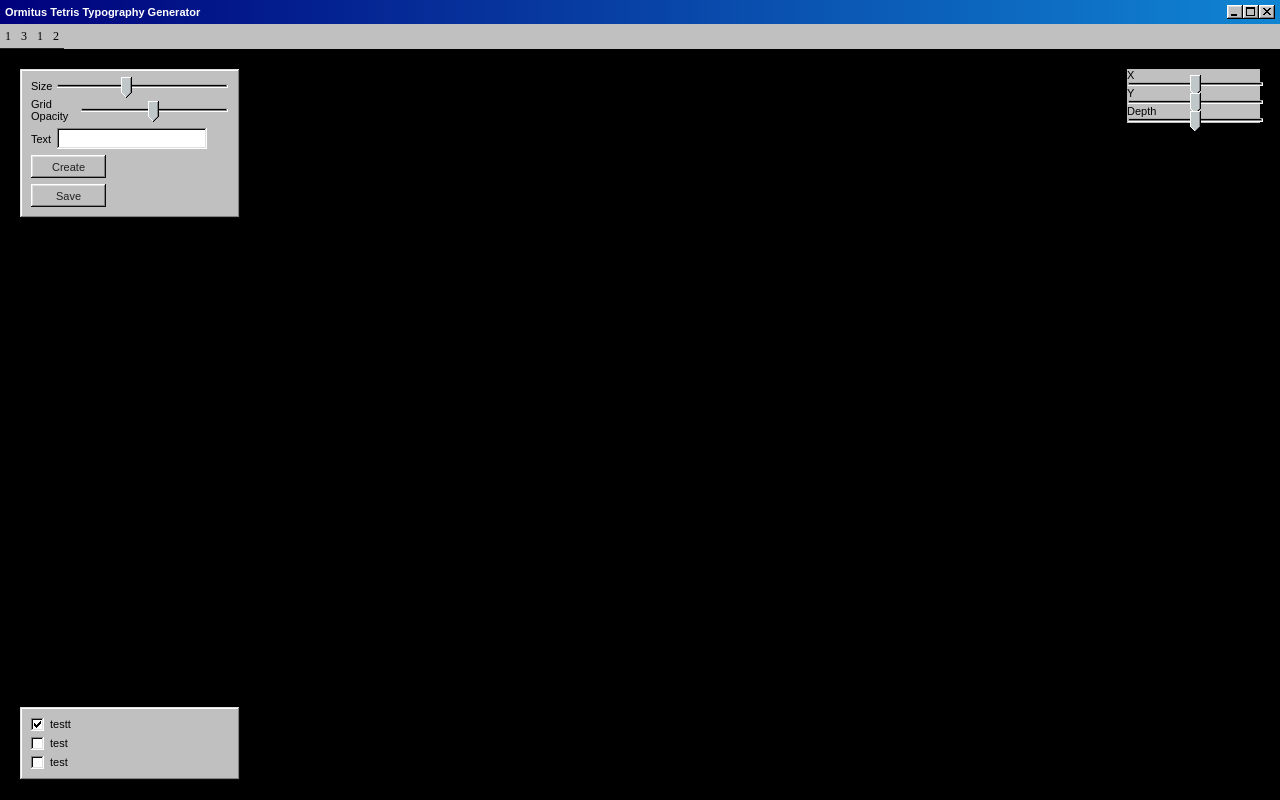
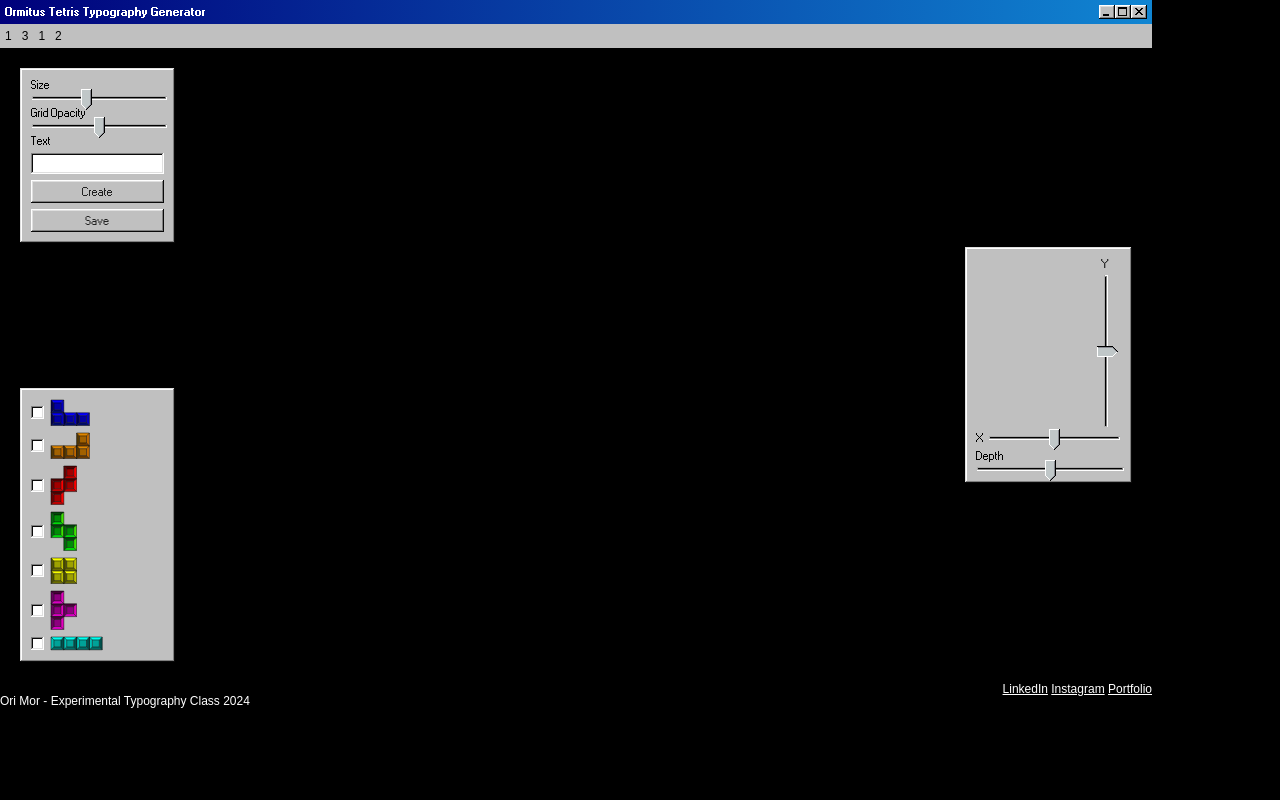
Before and after one commit to IddoSadeh/alephBetTetris, a plain HTML site: page index.html in a window 1280 px wide. Drawn offline with Linux system fonts and the light colour scheme; a web font is replaced by a local one.

Commit message:
non functional beta

```diff
--- a/98.css
+++ b/98.css
@@ -620,7 +620,6 @@ input[type="range"]::-moz-range-track {
   box-shadow: 1px 0 0 white, 1px 1px 0 white, 0 1px 0 white, -1px 0 0 darkgrey,
     -1px -1px 0 darkgrey, 0 -1px 0 darkgrey, -1px 1px 0 white, 1px -1px darkgrey;
 }
-
 .is-vertical {
   display: inline-block;
   width: 4px;
@@ -631,43 +630,34 @@ input[type="range"]::-moz-range-track {
 .is-vertical > input[type="range"] {
   width: 150px;
   height: 4px;
-  margin: 0 calc(var(--grouped-element-spacing) + var(--range-spacing)) 0
-    var(--range-spacing);
+  margin: 0 calc(var(--grouped-element-spacing) + var(--range-spacing)) 0 var(--range-spacing);
   transform-origin: left;
   transform: rotate(270deg) translateX(calc(-50% + var(--element-spacing)));
+  /* Ensures the slider is vertical and adjusted properly */
 }
 
-.is-vertical > input[type="range"]::-webkit-slider-runnable-track {
+/* The runnability track styling for WebKit and Mozilla browsers */
+.is-vertical > input[type="range"]::-webkit-slider-runnable-track,
+.is-vertical > input[type="range"]::-moz-range-track {
   border-left: 1px solid grey;
-  border-right: 0;
   border-bottom: 1px solid grey;
   box-shadow: -1px 0 0 white, -1px 1px 0 white, 0 1px 0 white, 1px 0 0 darkgrey,
-    1px -1px 0 darkgrey, 0 -1px 0 darkgrey, 1px 1px 0 white, -1px -1px darkgrey;
+              1px -1px 0 darkgrey, 0 -1px 0 darkgrey, 1px 1px 0 white, -1px -1px darkgrey;
 }
 
-.is-vertical > input[type="range"]::-moz-range-track {
-  border-left: 1px solid grey;
-  border-right: 0;
-  border-bottom: 1px solid grey;
-  box-shadow: -1px 0 0 white, -1px 1px 0 white, 0 1px 0 white, 1px 0 0 darkgrey,
-    1px -1px 0 darkgrey, 0 -1px 0 darkgrey, 1px 1px 0 white, -1px -1px darkgrey;
+/* The thumb styling for WebKit and Mozilla browsers */
+.is-vertical > input[type="range"]::-webkit-slider-thumb,
+.is-vertical > input[type="range"]::-moz-range-thumb {
+  transform: translateY(2px) scaleX(-1);
+  /* Corrects the thumb position and flips it horizontally */
 }
 
-.is-vertical > input[type="range"]::-webkit-slider-thumb {
-  transform: translateY(-8px) scaleX(-1);
+.is-vertical > input[type="range"].has-box-indicator::-webkit-slider-thumb,
+.is-vertical > input[type="range"].has-box-indicator::-moz-range-thumb {
+  transform: translateY(0px) scaleX(-1);
+  /* Adjusts for a different style of thumb indicator */
 }
 
-.is-vertical > input[type="range"].has-box-indicator::-webkit-slider-thumb {
-  transform: translateY(-10px) scaleX(-1);
-}
-
-.is-vertical > input[type="range"]::-moz-range-thumb {
-  transform: translateY(2px) scaleX(-1);
-}
-
-.is-vertical > input[type="range"].has-box-indicator::-moz-range-thumb {
-  transform: translateY(0px) scaleX(-1);
-}
 
 select:focus {
   color: var(--button-highlight);
--- a/index.html
+++ b/index.html
@@ -1,5 +1,6 @@
 <!DOCTYPE html>
 <html lang="en">
+
 <head>
     <meta charset="UTF-8">
     <meta name="viewport" content="width=device-width, initial-scale=1.0">
@@ -8,6 +9,7 @@
     <link rel="stylesheet" href="styles.css">
 
 </head>
+
 <body>
     <div class="window-custom">
         <div class="title-bar">
@@ -26,47 +28,62 @@
                 <div class="window">
                     <div class="window-body">
                         <div class="input-control">
-                            <div class="field-row">
+                            <div class="field-row-stacked">
                                 <label for="size">Size</label>
-                                <input type="range" id="size" name="size"  min="1" max="11" value="5">
-
+                                <input type="range" id="size" name="size" min="1" max="11" value="5">
                             </div>
-                            <div class="field-row">
+                            <div class="field-row-stacked">
                                 <label for="opacity">Grid Opacity</label>
                                 <input type="range" id="opacity" name="opacity">
 
                             </div>
-                            <div class="field-row">
+                            <div class="field-row-stacked">
                                 <label for="text">Text</label>
                                 <input type="text" id="text" name="text">
 
                             </div>
-                            <div class="field-row">
+                            <div class="field-row-stacked">
                                 <button id="create">Create</button>
                             </div>
-                            <div class="field-row">
+                            <div class="field-row-stacked">
                                 <button id="save">Save</button>
                             </div>
 
                         </div>
                     </div>
                 </div>
-                <div class="pieces-checkbox">
+
                 <div class="window">
                     <div class="window-body">
-
+                        <div class="pieces-checkbox">
 
                             <div class="field-row">
-                                <input checked type="checkbox" id="ex1">
-                                <label for="ex1">testt</label>
+                                <input type="checkbox" id="blue">
+                                <label for="blue"><img src="images/blue_piece.svg"> </label>
                             </div>
                             <div class="field-row">
-                                <input  type="checkbox" id="ex2">
-                                <label for="ex2">test</label>
+                                <input type="checkbox" id="orange">
+                                <label for="orange"><img src="images/orange_piece.svg"> </label>
                             </div>
                             <div class="field-row">
-                                <input  type="checkbox" id="ex3">
-                                <label for="ex3">test</label>
+                                <input type="checkbox" id="red">
+                                <label for="red"><img src="images/red_piece.svg"> </label>
+                            </div>
+                            <div class="field-row">
+                                <input type="checkbox" id="green">
+                                <label for="green"><img src="images/green_piece.svg"> </label>
+                            </div>
+                            <div class="field-row">
+                                <input type="checkbox" id="yellow">
+                                <label for="yellow"><img src="images/yellow_piece.svg"> </label>
+                            </div>
+                            <div class="field-row">
+                                <input type="checkbox" id="pink">
+                                <label for="pink"><img src="images/pink_piece.svg"> </label>
+                            </div>
+                            <div class="field-row">
+                                <input type="checkbox" id="turqoise">
+                                <label for="turqoise"><img src="images/turqoise_piece.svg"> </label>
                             </div>
                         </div>
                     </div>
@@ -76,15 +93,39 @@
             <div class="tetris-grid">test</div>
             <div class="controls-column2">
                 <div class="dimension-control">
+                    <div class="window">
+                        <div class="window-body">
+                            <div class="field-row-stacked" style="padding-left: 83%;">
+                                <label for="y-dimension" style="padding-left: 20%;">Y</label>
+                                <div class="is-vertical">
+                                    <input type="range" id="y-dimension">
+                                </div>
+                            </div>
+                            <div class="field-row">
                                 <label for="x-dimension">X</label>
                                 <input type="range" id="x-dimension">
-                    <label for="y-dimension">Y</label>
-                    <input type="range" id="y-dimension">
+                            </div>
+
+                            <div class="field-row-stacked">
                                 <label for="depth">Depth</label>
                                 <input type="range" id="depth">
                             </div>
                         </div>
                     </div>
+
+                </div>
+            </div>
+        </div>
+        <div class="footer" style="display:flex; justify-content: space-between;">
+           <p> Ori Mor - Experimental Typography Class 2024</p>
+           <div class="links">
+            <a href="_blank" style="color:white;">LinkedIn</a>
+            <a href="_blank" style="color:white;">Instagram</a>
+            <a href="_blank" style="color:white;"> Portfolio</a>
+           </div>
+
+        </div>
     </div>
 </body>
+
 </html>
--- a/styles.css
+++ b/styles.css
@@ -1,9 +1,7 @@
 body {
     background-color: black;
     color: white;
-    font-family:  ms-sans-serif;
     margin: 0;
-
 
 }
 .window-custom {
@@ -11,7 +9,8 @@ body {
     flex-direction: column;
     padding: 0;
     margin: 0;
-    height: 100vh;
+    height: 90vh;
+    width: 90vw;
 }
 .title-bar {
     background:linear-gradient(90deg,#00007B,#1085D2);
@@ -60,8 +59,9 @@ u{
     display: flex;
     flex-direction: column;
 }
-.dimension-control{
-    background-color: #c0c0c0;
+.dimension-control {
     display: flex;
-    flex-direction: column;
+    justify-content: flex-end; /* Aligns children to the right */
+    align-items: center; /* Centers children vertically */
+    height: 100%; /* Optional: Set a height if needed */
 }
```
Also changed, not shown: fonts/converted/ms_sans_serif.woff (added), fonts/converted/ms_sans_serif.woff2 (added), fonts/converted/ms_sans_serif_bold.woff (added), fonts/converted/ms_sans_serif_bold.woff2 (added), images/blue_piece.svg (added), images/green_piece.svg (added), images/orange_piece.svg (added), images/pink_piece.svg (added), images/red_piece.svg (added), images/turqoise_piece.svg (added), images/yellow_piece.svg (added). Lines whose indentation alone changed are shown as unchanged.
